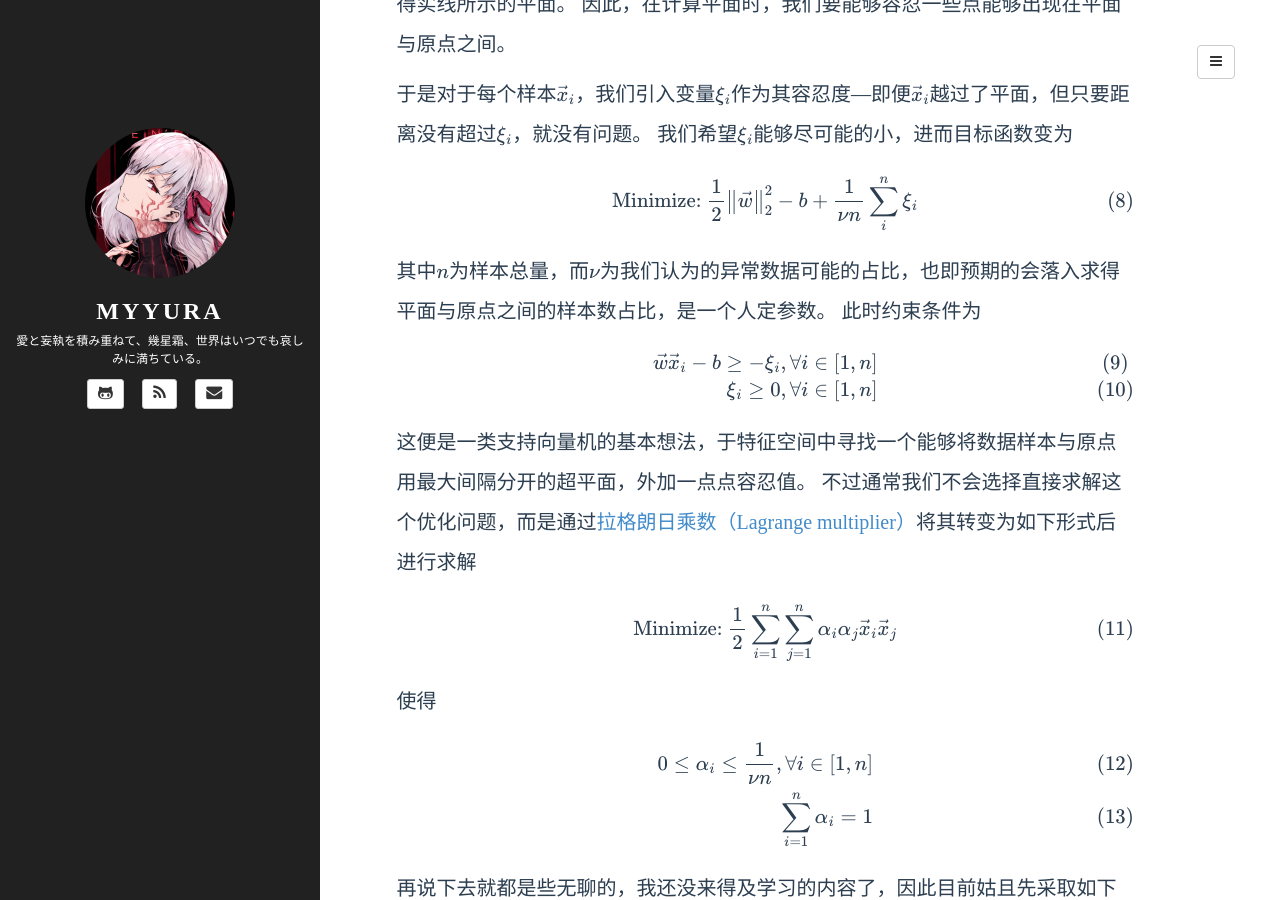
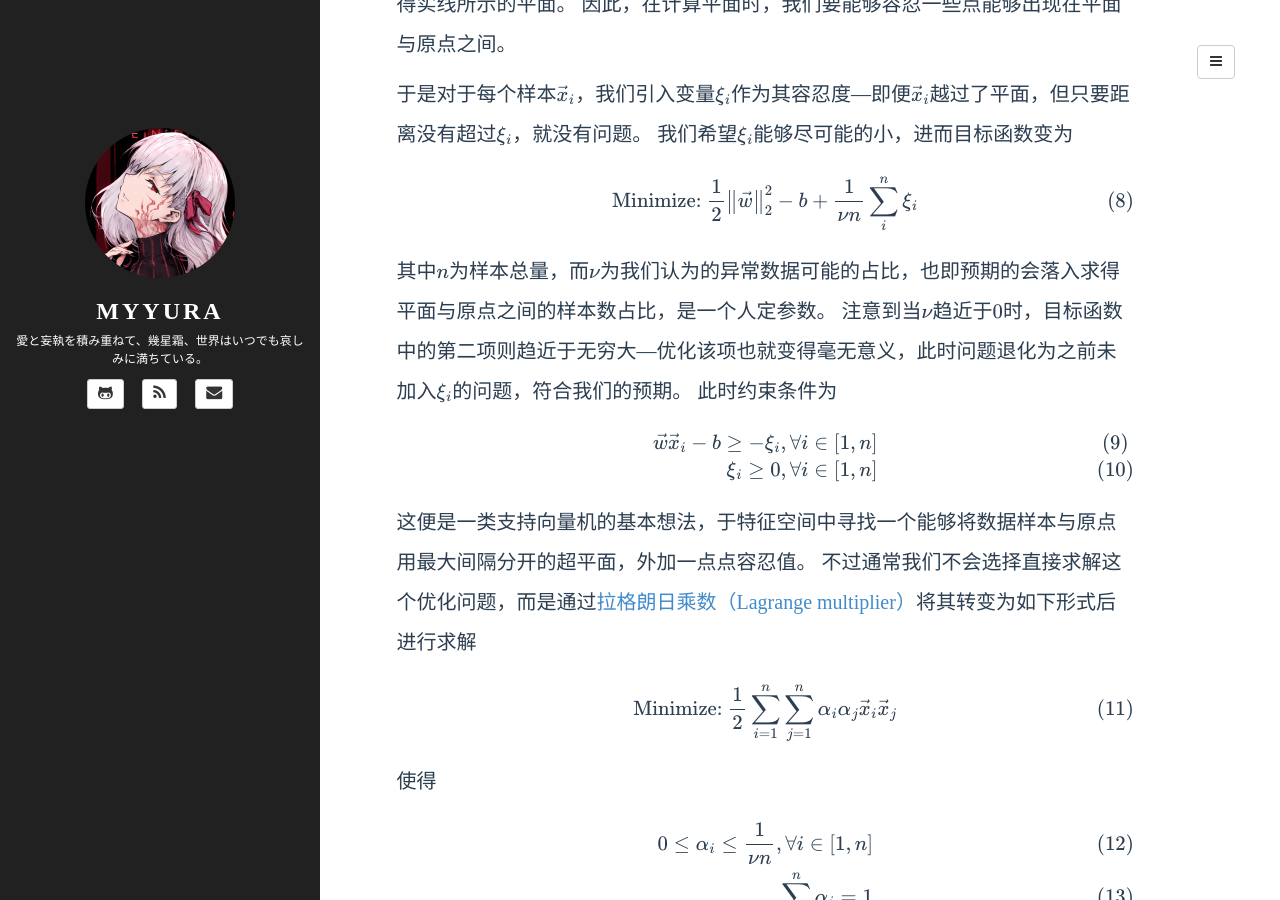
Before and after one commit to Myyura/myyura.github.io, a Jekyll site: the page built from _posts/math_algorithm/2020-7-7-anomaly_detection_ocsvm_isolation_forest.md, in a window 1280 px wide and 900 px high, scrolled down 3350 px. Built offline with Jekyll 4.4.1, drawn with Linux system fonts in a browser that asks for light colours; formulas are drawn with MathJax 3; a script that is not in the unit is left out; comment, search, counter and statistics services are not loaded.

Commit message:
Update 2020-7-7-anomaly_detection_ocsvm_if

```diff
--- a/_posts/math_algorithm/2020-7-7-anomaly_detection_ocsvm_isolation_forest.md
+++ b/_posts/math_algorithm/2020-7-7-anomaly_detection_ocsvm_isolation_forest.md
@@ -102,6 +102,7 @@ $$
 $$
 
 其中$n$为样本总量，而$\nu$为我们认为的异常数据可能的占比，也即预期的会落入求得平面与原点之间的样本数占比，是一个人定参数。
+注意到当$\nu$趋近于$0$时，目标函数中的第二项则趋近于无穷大---优化该项也就变得毫无意义，此时问题退化为之前未加入$\xi_i$的问题，符合我们的预期。
 此时约束条件为
 
 $$
```
